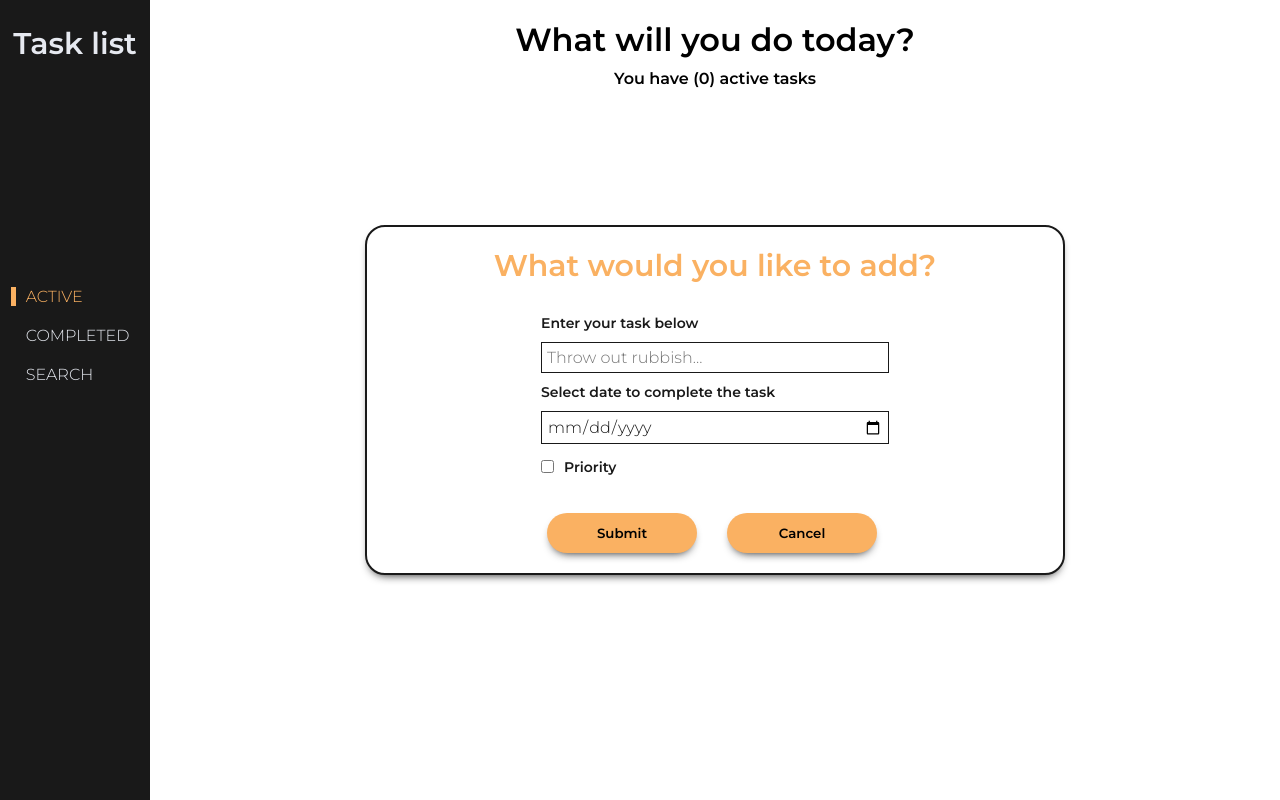
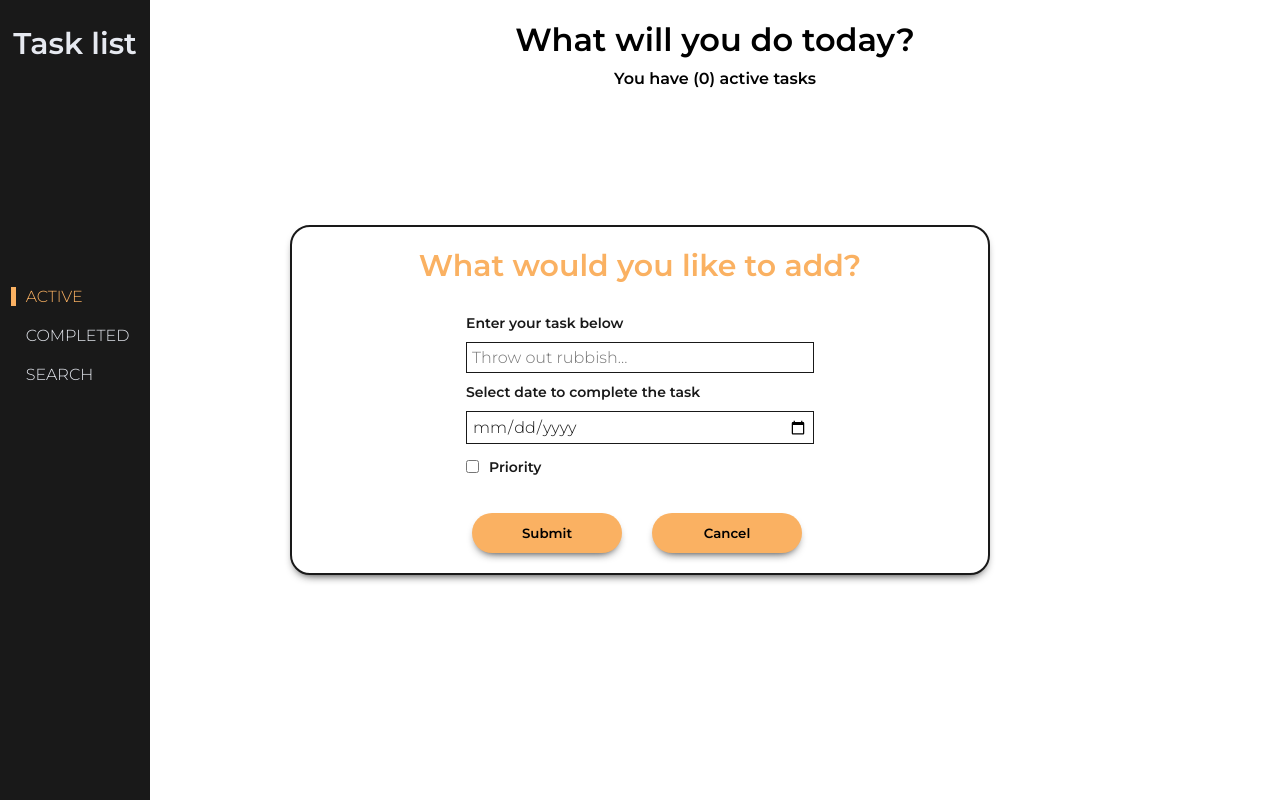
Before and after one commit to MaksymilianStoklosa/Task-list, a React (Create React App) app: page / in a window 1280 px wide. Both pictures are taken after a click on the button 1230 px from the left and 750 px from the top of the page. Built offline with nearby package versions, Linux system fonts and the light colour scheme.

Commit message:
Change position absolute to fixed

```diff
--- a/src/styles/componenets/_taskForm.scss
+++ b/src/styles/componenets/_taskForm.scss
@@ -1,5 +1,5 @@
 .form {
-  position: absolute;
+  position: fixed;
   height: 35rem;
   width: 70rem;
   left: 0;
```
